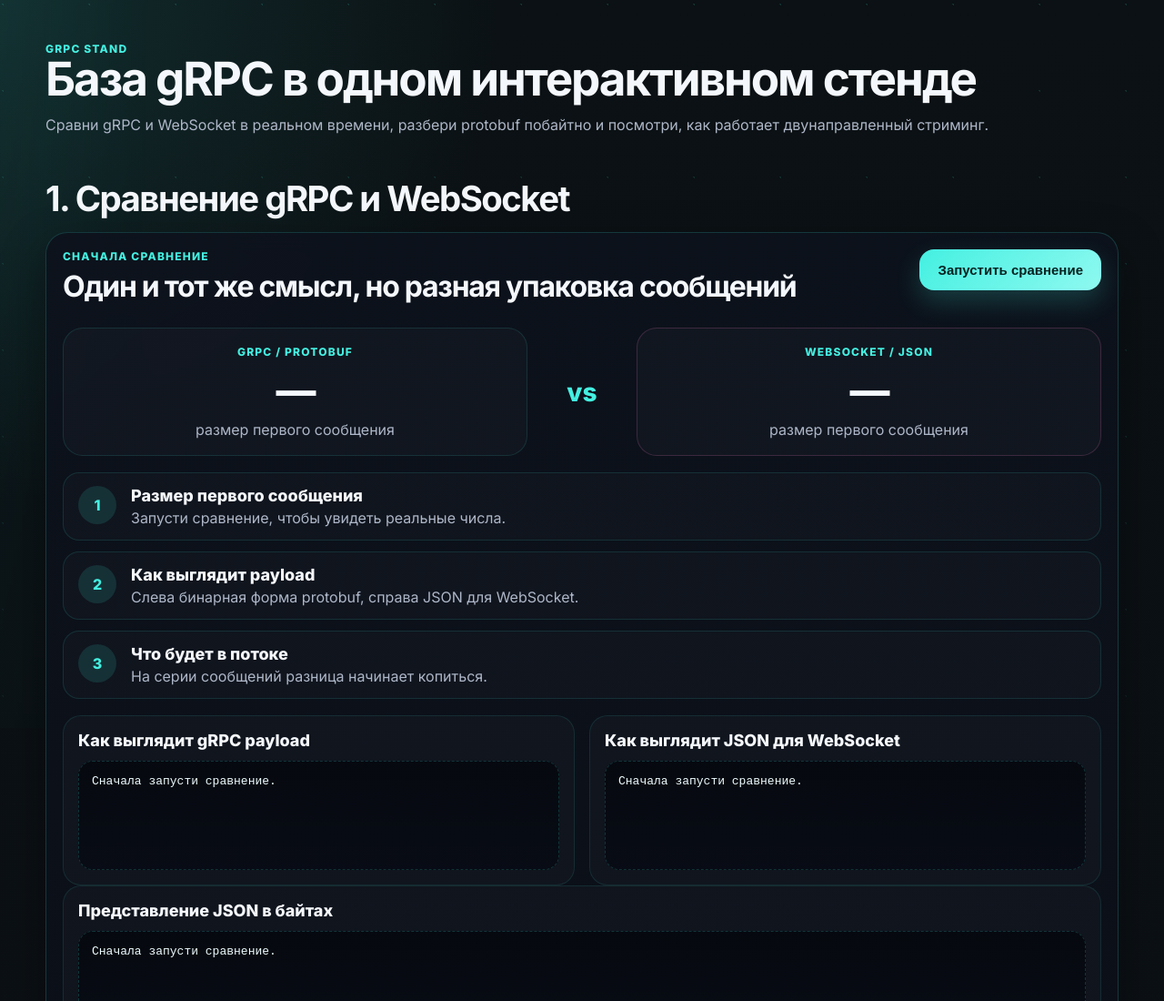
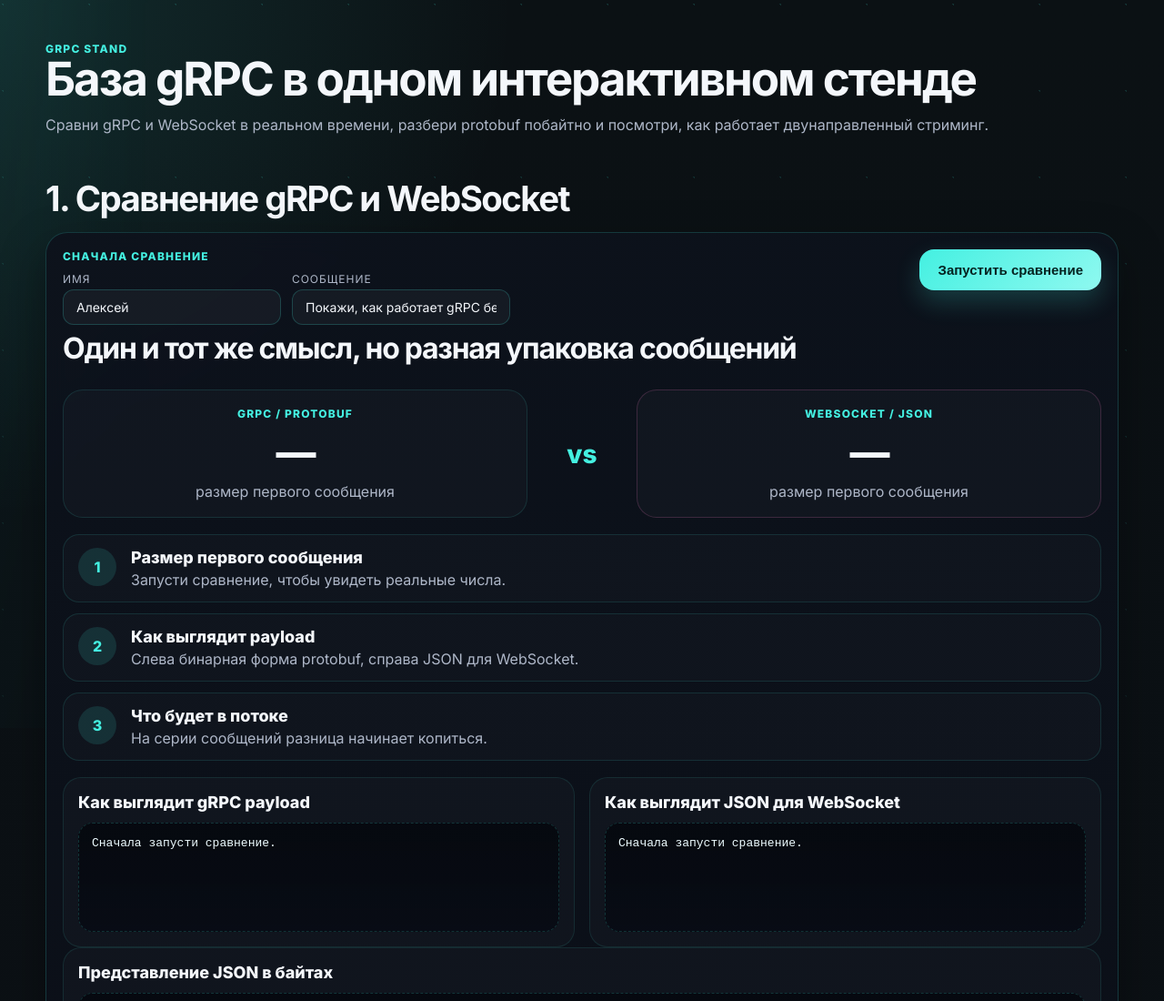
Before and after one commit to char1ks/grpc-stand, a website: page public/index.html in a window 1280 px wide. Shown: the top 1100 px of the page at 91% size. Drawn offline with Linux system fonts and the light colour scheme.

Commit message:
Agg input

```diff
--- a/public/index.html
+++ b/public/index.html
@@ -29,6 +29,16 @@
         <div class="compare-header">
           <div>
             <div class="kicker">Сначала сравнение</div>
+            <div class="compare-inputs">
+              <div class="field">
+                <label for="studentName">Имя</label>
+                <input type="text" id="studentName" value="Алексей" />
+              </div>
+              <div class="field">
+                <label for="studentText">Сообщение</label>
+                <input type="text" id="studentText" value="Покажи, как работает gRPC без боли" />
+              </div>
+            </div>
             <h3>Один и тот же смысл, но разная упаковка сообщений</h3>
           </div>
           <button class="primary" id="runCompareBtn">Запустить сравнение</button>
--- a/public/styles.css
+++ b/public/styles.css
@@ -303,6 +303,40 @@ button.small{padding:10px 14px;font-size:13px}
   border:1px dashed rgba(68,240,225,.16);
   background:rgba(255,255,255,.02);
 }
+.compare-inputs{
+  display:flex;
+  gap:12px;
+  margin:10px 0 6px;
+  flex-wrap:wrap;
+}
+.compare-inputs .field{
+  display:flex;
+  flex-direction:column;
+  gap:4px;
+}
+.compare-inputs label{
+  font-size:12px;
+  color:var(--muted);
+  text-transform:uppercase;
+  letter-spacing:.08em;
+}
+.compare-inputs input[type="text"]{
+  background:rgba(255,255,255,.04);
+  border:1px solid rgba(68,240,225,.2);
+  border-radius:12px;
+  padding:10px 14px;
+  color:var(--text);
+  font-size:14px;
+  font-family:inherit;
+  outline:none;
+  transition:border-color .2s, box-shadow .2s;
+  min-width:220px;
+}
+.compare-inputs input[type="text"]:focus{
+  border-color:var(--accent);
+  box-shadow:0 0 0 3px rgba(68,240,225,.12);
+}
+
 .hidden{display:none!important}
 
 @media (max-width: 980px){
```
